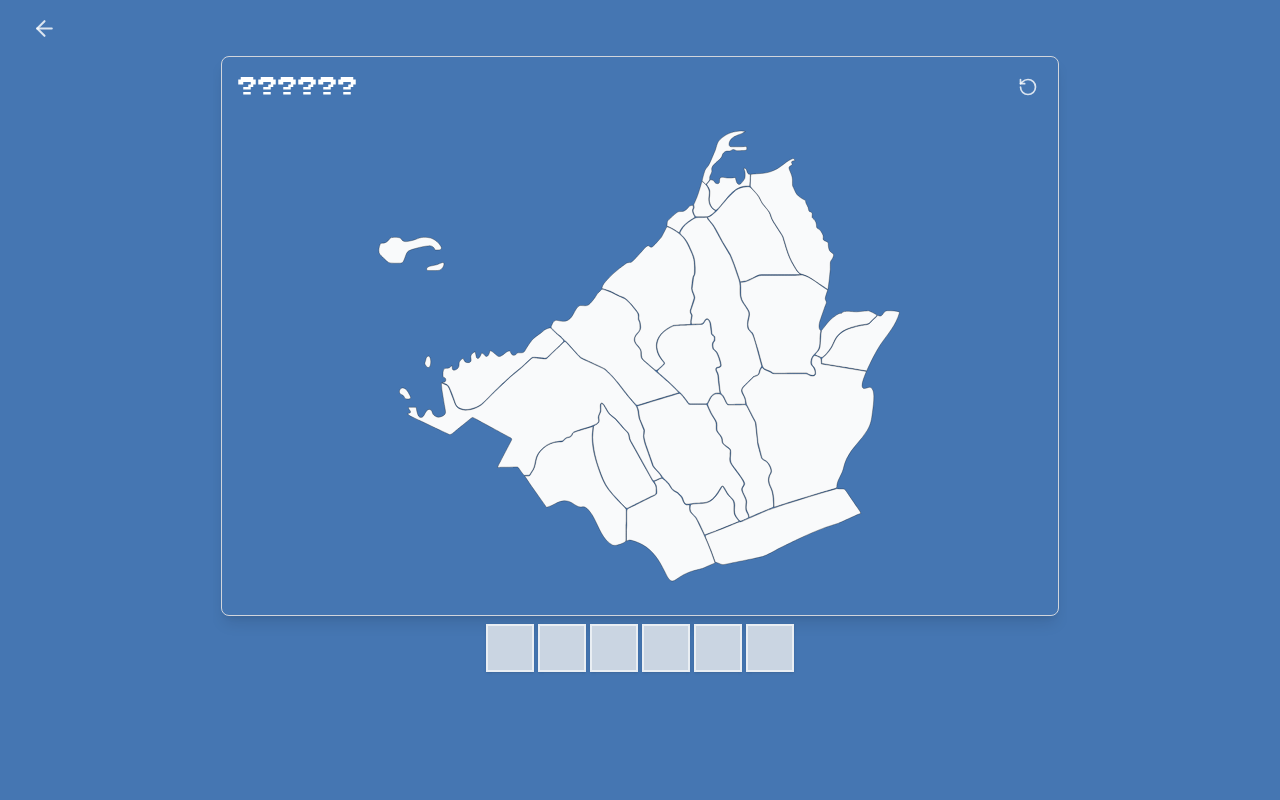
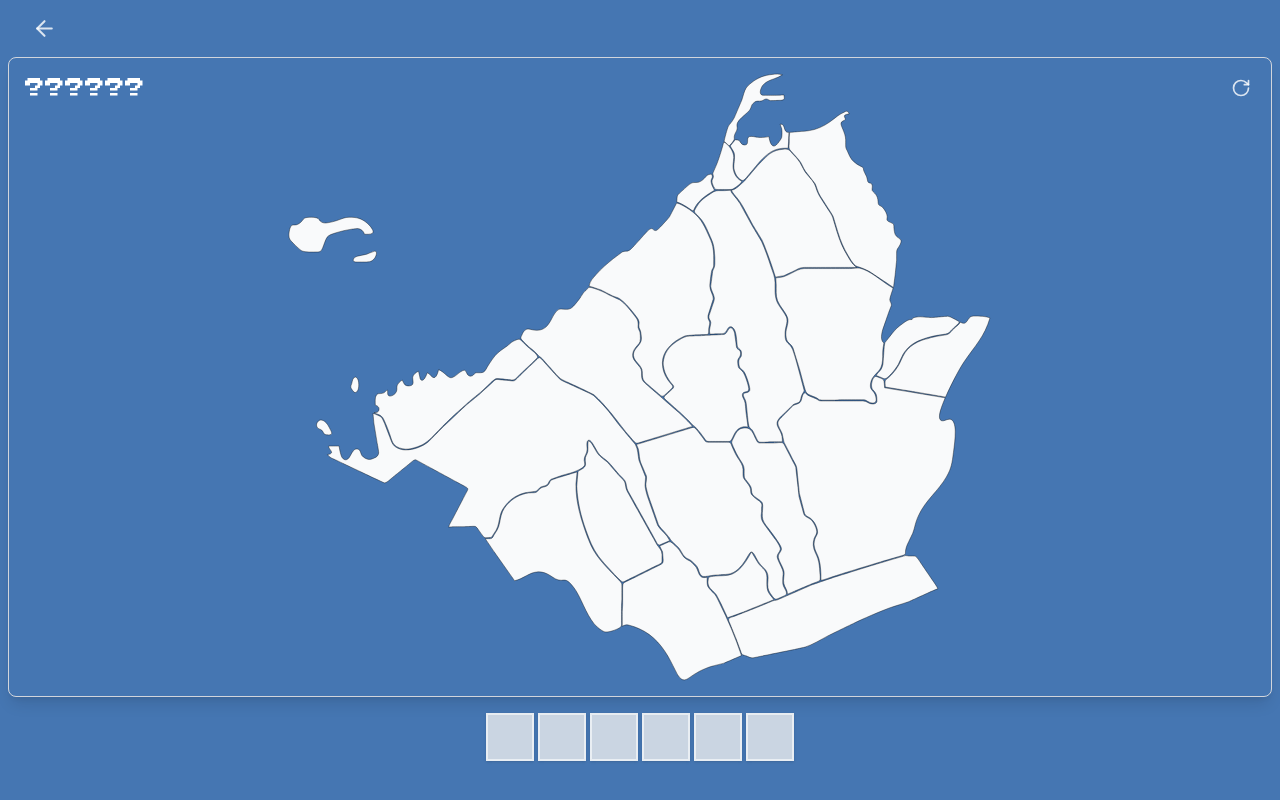
Before and after one commit to JeyBySy/MapaManiaPH, a React (Vite) app: page /quickstart in a window 1280 px wide. Built offline with nearby package versions, Linux system fonts and the light colour scheme.

Commit message:
Update Mobile responsive

```diff
--- a/src/components/HomeButton.tsx
+++ b/src/components/HomeButton.tsx
@@ -10,7 +10,7 @@ const HomeButton: React.FC<HomeButtonProps> = ({ titlePage }) => {
     const navigate = useNavigate();
 
     return (
-        <div className="w-full lg:absolute h-fit flex items-center gap-3 lg:px-4 justify-start hover:border-gray-400 dark:hover:border-gray-600 transition-all duration-200">
+        <div className="w-full h-fit flex items-center gap-3 lg:px-4 justify-start  transition-all duration-200">
             <button
                 onClick={() => navigate(-1)}
                 className="w-fit items-center rounded p-4 gap-1 text-white/80 hover:text-white dark:text-gray-300/80 dark:hover:text-gray-300 cursor-pointer focus:outline focus:outline-gray-400 dark:focus:outline-gray-600 transition-all duration-200"
--- a/src/components/Keyboard.tsx
+++ b/src/components/Keyboard.tsx
@@ -89,7 +89,7 @@ const Keyboard: React.FC<KeyboardProps> = ({ value, onType, limit, onSubmit, pro
 
 
   return (
-    <div className="w-full mx-auto relative bg-retro-main dark:bg-retro-bg">
+    <div className="w-full container mx-auto relative bg-retro-main dark:bg-retro-bg">
       <div className="flex flex-col gap-1">
         {KEYBOARD_ROWS.map((row, rowIndex) => (
           <div key={rowIndex} className="flex justify-center gap-1">
@@ -131,7 +131,7 @@ const Keyboard: React.FC<KeyboardProps> = ({ value, onType, limit, onSubmit, pro
               return (
                 <button
                   key={key}
-                  className="bg-white lg:text-[100%] text-[50%] hover:bg-white/80 dark:bg-gray-600 dark:hover:bg-gray-500 dark:hover:text-white rounded text-xs dark:text-white/80 text-slate-600 text-shadow hover:text-slate-800 shadow transition-colors w-fit px-3 py-5 flex items-center justify-center cursor-pointer"
+                  className="bg-white lg:text-[100%] text-[55%] hover:bg-white/80 dark:bg-gray-600 dark:hover:bg-gray-500 dark:hover:text-white rounded text-xs dark:text-white/80 text-slate-600 text-shadow hover:text-slate-800 shadow transition-colors w-fit px-[3.2%] md:px-3 py-5 flex items-center justify-center cursor-pointer"
                   onClick={(e) => {
                     (e.target as HTMLButtonElement).blur()
                     handleKeyClick(key.toLowerCase())
--- a/src/components/MapSVG.tsx
+++ b/src/components/MapSVG.tsx
@@ -20,7 +20,7 @@ interface SVGProps {
 const MapSVG: React.FC<SVGProps> = ({
     provinceName,
     pathsData,
-    mode,
+    mode = 'explore',
     isSubmitted = true,
     correctGuesses = [],
     onPathClick,
@@ -35,16 +35,15 @@ const MapSVG: React.FC<SVGProps> = ({
 
     const isPanning = useRef(false);
     const startPoint = useRef({ x: 0, y: 0 });
-
     const scaleRef = useRef(1);
     const translateRef = useRef({ x: 0, y: 0 });
     const [hasZoomed, setHasZoomed] = useState(false);
 
-
+    // Handle initial map loading
     useEffect(() => {
         const loadMap = async () => {
             if (provinceName) {
-                setHasZoomed(false)
+                setHasZoomed(false);
                 setIsLoading(true);
                 scaleRef.current = 1;
                 translateRef.current = { x: 0, y: 0 };
@@ -61,49 +60,35 @@ const MapSVG: React.FC<SVGProps> = ({
             const { x, y } = translateRef.current;
             const scale = scaleRef.current;
             gRef.current.setAttribute('transform', `translate(${x},${y}) scale(${scale})`);
-            setHasZoomed(scale !== 1 || x !== 0 || y !== 0); // Track if zoomed or panned
+            setHasZoomed(scale !== 1 || x !== 0 || y !== 0);
         }
     };
 
-    const svgPoint = (event: React.WheelEvent<SVGSVGElement>) => {
-        const svg = svgRef.current;
-        if (!svg) return { x: 0, y: 0 };
-
-        const pt = svg.createSVGPoint();
-        pt.x = event.clientX;
-        pt.y = event.clientY;
-
-        const cursorPt = pt.matrixTransform(svg.getScreenCTM()?.inverse());
-        return { x: cursorPt.x, y: cursorPt.y };
-    };
-
-
+    // Cursor location
     const getSvgPoint = (clientX: number, clientY: number) => {
         const svg = svgRef.current;
+
         if (!svg) return { x: 0, y: 0 };
 
         const pt = svg.createSVGPoint();
         pt.x = clientX;
         pt.y = clientY;
-        const cursor = pt.matrixTransform(svg.getScreenCTM()?.inverse());
-        return cursor;
+        return pt.matrixTransform(svg.getScreenCTM()?.inverse());
     };
 
     const handleWheel = (e: React.WheelEvent<SVGSVGElement>) => {
         if (!isZoomable) return;
-
         e.preventDefault();
 
         const zoomSpeed = 0.1;
         const direction = e.deltaY > 0 ? -1 : 1;
+        const newScale = scaleRef.current * (1 + zoomSpeed * direction);
 
-        const newScale = scaleRef.current * (1 + zoomSpeed * direction);
         const clampedScale = Math.max(0.5, Math.min(newScale, 10));
 
-        const { x: cursorX, y: cursorY } = svgPoint(e);
+        const { x: cursorX, y: cursorY } = getSvgPoint(e.clientX, e.clientY);
         const scaleChange = clampedScale / scaleRef.current;
 
-        // Adjust translation to keep the zoom centered at the cursor
         translateRef.current.x = cursorX - (cursorX - translateRef.current.x) * scaleChange;
         translateRef.current.y = cursorY - (cursorY - translateRef.current.y) * scaleChange;
 
@@ -116,18 +101,21 @@ const MapSVG: React.FC<SVGProps> = ({
         translateRef.current = { x: 0, y: 0 };
         applyTransform();
     };
+
     const handleMouseDown = (e: React.MouseEvent<SVGSVGElement>) => {
         if (!isZoomable) return;
         isPanning.current = true;
-        const { x, y } = getSvgPoint(e.clientX, e.clientY);
-        startPoint.current = { x, y };
+        startPoint.current = getSvgPoint(e.clientX, e.clientY);
+    };
+
+    const handleMouseUp = () => {
+        if (!isZoomable) return;
+        isPanning.current = false;
     };
 
     const handleMouseMove = (e: React.MouseEvent<SVGSVGElement>) => {
         if (!isZoomable || !isPanning.current) return;
-
         const { x, y } = getSvgPoint(e.clientX, e.clientY);
-
         const dx = x - startPoint.current.x;
         const dy = y - startPoint.current.y;
 
@@ -138,56 +126,70 @@ const MapSVG: React.FC<SVGProps> = ({
         applyTransform();
     };
 
-    const handleMouseUp = () => {
-        if (!isZoomable) return;
-        isPanning.current = false;
+    const handlePathClick = (pathId: string | undefined | null) => {
+        if (!pathId || !onPathClick) return;
+        if (mode === 'guess') {
+            onPathClick(pathId);
+        } else if (mode === 'explore') {
+            onPathClick(pathId);
+        }
     };
 
-
-
+    const handleSvgRef = (node: SVGSVGElement | null) => {
+        if (node) {
+            svgRef.current = node;
+            const stopScroll = (e: WheelEvent) => e.preventDefault();
+            node.addEventListener('wheel', stopScroll, { passive: false });
+            return () => {
+                node.removeEventListener('wheel', stopScroll);
+            };
+        }
+    };
 
     if (!province) return null;
-
-    const isGuessMode = mode === 'guess';
-    const isExploreMode = mode === 'explore';
 
     return (
         <>
             {isLoading ? (
                 <ProvinceSkeleton />
             ) : (
-                <div className="flex flex-col items-center justify-between h-full w-full">
-                    {/* For Explorer location name */}
-                    <div className="w-full text-start px-5 lg:pb-10 h-0 ">
+                <div className="flex flex-col items-center justify-between h-full w-full ">
+                    {selectedLocationId && (
+                        <div className="w-full text-start absolute p-4 text-white">
+                            <div className='dark:bg-retro-bg/90  bg-retro-main/90 w-fit p-2 rounded '>
                                 <TypingText
                                     text={selectedLocationId}
                                     isSubmitted={true}
                                     isMasked={false}
-                            className={`text-green-500 text-sm lg:text-2xl text-shadow`}
+                                    className="text-green-500 text-sm lg:text-2xl text-shadow"
                                 />
                             </div>
+                        </div>
+                    )}
+
                     {isZoomable && hasZoomed && (
                         <button
-                            title='Reset Zoom'
+                            title="Reset Zoom"
                             onClick={(e) => {
-                                (e.currentTarget as HTMLButtonElement).blur()
-                                resetTransform()
+                                (e.currentTarget as HTMLButtonElement).blur();
+                                resetTransform();
                             }}
-                            className="z-50 mb-2 px-2 py-2 cursor-pointer dark:text-white text-neutral-700 dark:bg-retro-bg  bg-white rounded-md transition absolute bottom-4 right-4"
+                            className="z-50 mb-2 px-2 py-2 cursor-pointer dark:text-white text-neutral-700 dark:bg-retro-bg border bg-white rounded-md transition absolute bottom-4 right-4"
                         >
                             <ZoomOut />
                         </button>
                     )}
 
                     <svg
-                        ref={svgRef}
+                        ref={handleSvgRef}
                         xmlns="http://www.w3.org/2000/svg"
-                        className={`w-full flex-1 ${isGuessMode && !isSubmitted ? 'pointer-events-none' : 'pointer-events-auto'}`}
+                        className={`w-full flex-1 z-0 ${mode === 'guess' && !isSubmitted ? 'pointer-events-none' : 'pointer-events-auto'
+                            }`}
                         viewBox={province.viewBox || '0 0 100 100'}
                         onWheel={handleWheel}
                         onMouseDown={handleMouseDown}
+                        onMouseUp={handleMouseUp}
                         onMouseMove={handleMouseMove}
-                        onMouseUp={handleMouseUp}
                         onMouseLeave={handleMouseUp}
                     >
                         <g ref={gRef}>
@@ -195,8 +197,11 @@ const MapSVG: React.FC<SVGProps> = ({
                                 const isPathCorrect = path.id && correctGuesses.some(([_, id]) => id === path.id);
                                 const isSelected = path.id === selectedLocationId;
 
-                                const hoverFill = isGuessMode ? 'fill-accent-hover' : 'hover:fill-green-400';
-                                const baseFill = isPathCorrect ? 'fill-accent' : `fill-gray-50 dark:fill-gray-200`;
+                                const baseFill = isPathCorrect
+                                    ? 'fill-accent'
+                                    : 'fill-gray-50 dark:fill-gray-200';
+
+                                const hoverFill = mode === 'guess' ? 'fill-accent-hover' : 'hover:fill-green-400';
 
                                 const dynamicFill = isSelected
                                     ? 'fill-green-400'
@@ -213,22 +218,23 @@ const MapSVG: React.FC<SVGProps> = ({
                                         stroke="black"
                                         onClick={(e) => {
                                             e.preventDefault();
-                                            if (isGuessMode && path.id && onPathClick) {
-                                                onPathClick(path.id);
-                                            } else if (!isGuessMode && path.id && selectedLocationId && onPathClick) {
-                                                onPathClick(path.id);
-                                            }
+                                            handlePathClick(path.id);
                                         }}
                                     >
-                                        {isPathCorrect && (<title>{label}</title>)}
-                                        {!isGuessMode && <title>{path.id}</title>}
+                                        <title>
+                                            {mode === 'guess' && isPathCorrect
+                                                ? label
+                                                : mode === 'explore'
+                                                    ? path.id
+                                                    : ''}
+                                        </title>
                                     </path>
                                 );
                             })}
                         </g>
                     </svg>
 
-                    {isExploreMode && (
+                    {mode === 'explore' && (
                         <p className="text-center text-xs sm:text-sm p-2 break-words line-clamp-2 w-full">
                             {formatProvinceName(provinceName)}
                         </p>
--- a/src/pages/Modes/ExploreMap/ExploreMapPage.tsx
+++ b/src/pages/Modes/ExploreMap/ExploreMapPage.tsx
@@ -27,7 +27,7 @@ const ExploreMapPage: React.FC = () => {
       <main className="flex container mx-auto flex-col justify-between w-full h-fit lg:p-4">
         {!isProvincePage && (
           <>
-            <div className="w-full mx-auto px-5 lg:mt-14 flex items-center lg:justify-end justify-center">
+            <div className="w-full mx-auto px-5 flex items-center lg:justify-end justify-center">
               <input
                 className="p-2 rounded border w-full lg:w-fit"
                 type="text"
--- a/src/pages/Modes/QuickStartMode.tsx
+++ b/src/pages/Modes/QuickStartMode.tsx
@@ -1,12 +1,13 @@
 import React, { useState, useRef, useEffect } from "react"
 import { useProvince } from "../../hooks/useProvince"
 import Keyboard from "../../components/Keyboard"
-import { MapPin, RotateCcw } from "lucide-react"
+import { ChevronDown, MapPin, RotateCw } from "lucide-react"
 import ProvinceSkeleton from "../../components/Skeleton/ProvinceSkeleton"
 import TypingText from "../../components/TypingText"
 import { useUniquePathId } from "../../hooks/useUniquePath"
 import MapSVG from "../../components/MapSVG"
 import { isMobile } from "react-device-detect"
+import { AnimatePresence, motion } from "framer-motion"
 
 const QuickStartMode: React.FC = () => {
   const { provinceOutline, nextProvince, locationName, refreshPaths } =
@@ -22,6 +23,8 @@ const QuickStartMode: React.FC = () => {
   const itemRefs = useRef<(HTMLDivElement | null)[]>([]);
   const nextButtonRef = useRef<HTMLButtonElement>(null);
   const isCompleted = correctGuesses.length === locationName.length
+  const [isSpinning, setIsSpinning] = useState(false)
+  const [isCollapsed, setIsCollapsed] = useState(false)
 
   const handleSubmit = () => {
     setSubmitted(true)
@@ -32,6 +35,7 @@ const QuickStartMode: React.FC = () => {
   }
 
   const handleNextProvince = async () => {
+    setIsSpinning(true)
     const prevProvince = provinceOutline
     setTypedText("")
     setCurrentStep(0)
@@ -47,6 +51,10 @@ const QuickStartMode: React.FC = () => {
     setTimeout(() => {
       inputRef.current?.focus()
     }, 0)
+
+    setTimeout(() => {
+      setIsSpinning(false)
+    }, 900)
   }
 
   const handlePathClick = (clickedId: string) => {
@@ -59,12 +67,11 @@ const QuickStartMode: React.FC = () => {
 
     const expectedAnswer = locationName[currentStep]
 
-    if (
-      cityName.trim().toLowerCase() === expectedAnswer?.trim().toLowerCase()
-    ) {
+    if (cityName.trim().toLowerCase() === expectedAnswer?.trim().toLowerCase()) {
       setCorrectGuesses((prev) => [...prev, [cityName, clickedId]])
       setCurrentStep((prev) => prev + 1) // move to next city
     }
+
   }
 
   useEffect(() => {
@@ -95,32 +102,70 @@ const QuickStartMode: React.FC = () => {
 
 
   return (
-    <div className="flex flex-col lg:flex-row gap-6 lg:mt-14 lg:h-fit justify-center">
+    <div className="lg:flex lg:flex-row gap-1 lg:h-fit justify-center lg:container lg:mx-auto">
       {/* LEFT: Location List */}
-      <div className={`w-full lg:w-1/5 flex-col h-[40vh] lg:h-fit  ${submitted ? 'lg:flex' : 'hidden'}`}>
-        <div className="sticky top-0 z-20 bg-gradient-to-r dark:from-green-800 dark:to-green-600/50 from-green-800/80 to-green-600 text-white font-semibold p-4 rounded-t-md shadow-md">
-          <p className="text-xs lg:text-sm uppercase tracking-wider">
+      <div className={`w-full absolute  bottom-0 lg:static lg:w-4/12 flex-col lg:h-[80vh] z-50 ${submitted ? 'lg:flex' : 'hidden'}`}>
+        <div className="sticky top-0 bg-gradient-to-r dark:from-green-800 dark:to-green-600 from-green-800 to-green-600 text-white font-semibold shadow-md rounded-t-md flex justify-between items-center z-40">
+          <p className="text-xs lg:text-sm hidden lg:block uppercase tracking-wider p-4">
             Guess the Location
           </p>
+          <div className="text-xs lg:text-sm uppercase tracking-wider pl-3 lg:hidden">
+            {locationName[currentStep] === undefined ? (
+              "Complete"
+            ) : (
+              <div className="flex flex-col">
+                <AnimatePresence mode="wait">
+                  <motion.p
+                    key={`location-${currentStep}`}
+                    className="text-base capitalize flex gap-1 "
+                    initial={{ x: -40, opacity: 0 }}
+                    animate={{ x: 0, opacity: 1 }}
+                    exit={{ x: 40, opacity: 0 }}
+                    transition={{
+                      type: "tween",
+                      ease: "easeInOut",
+                      duration: 0.2
+                    }}
+                  >
+                    <MapPin className={`transition-all  w-6 h-6 dark:text-neutral-100 text-retro-mint-text`} />
+                    {locationName[currentStep]}
+                  </motion.p>
+                </AnimatePresence>
+              </div>
+
+            )}
+          </div>
+          <button
+            title="Show All"
+            onClick={() => setIsCollapsed((prev) => !prev)}
+            className="p-4 text-white hover:text-gray-300 transition-transform cursor-pointer rounded lg:hidden"
+          >
+            <ChevronDown className={`w-6 h-6 transition-transform ${isCollapsed ? "rotate-180" : ""}`}
+            />
+          </button>
         </div>
-        <div className="flex flex-col gap-2 h-full overflow-y-auto bg-neutral-200 dark:bg-gray-800 border border-gray-300 dark:border-gray-700 rounded-b-md p-4 shadow-inner">
+        <div className={`transition-all duration-300 ease-in-out flex flex-col gap-2 lg:max-h-none lg:h-full lg:p-2 border overflow-hidden  bg-neutral-200 dark:bg-gray-800 border-gray-300 dark:border-gray-700 shadow-inner
+            ${isCollapsed
+            ? 'max-h-0 p-0'
+            : 'max-h-[30vh] p-2 overflow-y-auto lg:max-h-none'}`
+        }>
+
           {submitted && typedText.length !== 0 ? (
             locationName.map((path, index) => {
               const isCurrentStep = index === currentStep
               const isLocationCorrect = correctGuesses.some(([id]) => id === path)
-
               return (
                 <div
                   key={index}
                   ref={(el) => {
                     itemRefs.current[index] = el
                   }}
-                  className={`flex items-center gap-3 p-3 border  border-gray-300 dark:border-gray-700 rounded-md transition-all shadow text-shadow-2xs
+                  className={`z-40 flex  items-center gap-3 p-2 lg:p-3 border  border-gray-300 dark:border-gray-700 rounded-md transition-all shadow text-shadow-2xs
                   ${isCurrentStep ? " bg-neutral-50 text-gray-400 cursor-pointer dark:bg-gray-200 dark:text-gray-600 " :
                       isLocationCorrect ? "text-retro-mint-text dark:text-white bg-retro-mint dark:bg-retro-purple" :
                         "text-gray-400/20 bg-gray-300 dark:bg-gray-700/40 dark:text-gray-500"}`}
                 >
-                  <MapPin className={`transition-all  w-6 h-6 ${isLocationCorrect ? "dark:text-neutral-100 text-retro-mint-text" : "dark:text-neutral-600 text-gray-400"}`} />
+                  <MapPin className={`transition-all  w-6 h-6 ${isLocationCorrect ? "dark:text-neutral-200 text-retro-mint-text" : "dark:text-neutral-600 text-gray-400"}`} />
                   <TypingText
                     text={path}
                     isSubmitted={true}
@@ -147,11 +192,11 @@ const QuickStartMode: React.FC = () => {
       </div>
 
       {/* RIGHT: Map Display*/}
-      <div className="w-full lg:w-2/3 px-2 overflow-hidden">
+      <div className="grid grid-rows-[1fr_auto] lg:block lg:grid-rows-none h-fit w-full px-2 lg:w-12/12 lg:h-auto mx-auto overflow-hidden relative ">
         {/* Map */}
-        <div className="w-full h-[60vh] lg:h-[70vh] py-5 bg-transparent border relative border-gray-300 dark:border-gray-700 rounded-lg shadow-lg ">
+        <div className={`w-full mx-auto ${submitted ? 'h-[85vh]' : 'h-[70vh]'} relative lg:h-[80vh] bg-transparent border border-gray-300 dark:border-gray-700 rounded-lg shadow-lg z-30`}>
           {/* Province Name */}
-          <div className="absolute left-0 top-0 z-50 py-4 px-4">
+          <div className="absolute left-0 top-0 z-10 py-4 px-4">
             <TypingText
               text={provinceOutline}
               isSubmitted={submitted}
@@ -163,17 +208,19 @@ const QuickStartMode: React.FC = () => {
 
           {/* Next Province Button */}
           <button
+            title="Change Province"
             onClick={(e) => {
               (e.currentTarget as HTMLButtonElement).blur()
               handleNextProvince()
             }}
-            className="absolute top-1 right-1  hover:outline-1 outline-gray-500/50 w-auto dark:text-gray-400 dark:hover:text-gray-100 text-white/80 hover:text-white px-4 py-4 rounded-md cursor-pointer z-50"
+            className={`z-40 absolute top-1 right-1  hover:outline-1 outline-gray-500/50 w-auto dark:text-gray-400 dark:hover:text-gray-100 text-white/80 hover:text-white px-4 py-4 rounded-md cursor-pointer
+              ${isSpinning ? 'pointer-events-none' : 'pointer-events-auto'}`}
           >
-            <RotateCcw width={20} height={20} />
+            <RotateCw width={20} height={20} className={isSpinning ? 'animate-[spin_0.5s_linear]' : ''} />
           </button>
 
           {/* Province Map */}
-          <div className="relative w-full h-full  flex-6/12 flex items-center justify-center p-2">
+          <div className="relative w-full h-full flex py-2 items-center justify-center z-20">
             {submitted && !showMap ? (
               <ProvinceSkeleton />
             ) : (
@@ -195,18 +242,17 @@ const QuickStartMode: React.FC = () => {
         </div>
 
         {/* Typing and next province button */}
-        <div className="flex flex-col w-full h-fit">
+        <div className="flex flex-col  justify-end mx-auto items-center w-full">
           {/* Keyboard */}
           {!submitted && (
-            <div className="flex flex-col w-full items-center gap-4 p-2 relative">
-
+            <>
               {/* Typing Squares */}
-              <div className="flex flex-wrap gap-1 justify-center">
+              <div className="flex items-center flex-wrap gap-1 justify-center py-4 px-2">
                 {provinceOutline.split("").map((char, i) => (
                   <div
                     key={i}
-                    className={`w-9 h-9 md:w-12 md:h-12 border-2 flex items-center justify-center text-center text-sm lg:text-lg font-bold uppercase
-            ${char === "_"
+                    className={`w-10 h-10 md:w-12 md:h-12 border-2 flex items-center justify-center text-center text-sm lg:text-lg font-bold uppercase
+                      ${char === "_"
                         ? "border-transparent bg-transparent"
                         : typedText[i]
                           ? "dark:border-white/20 dark:bg-slate-600 bg-white text-slate-600 dark:text-white border-white/40 shadow text-shadow-2xs"
@@ -214,17 +260,16 @@ const QuickStartMode: React.FC = () => {
                       }`}
                   >
                     {char === "_" ? (
-                      <span className="w-9 h-9 md:w-12 md:h-12 border-b-2 dark:border-gray-600 border-gray-100" />
+                      <span className="w-10 h-10 md:w-12 md:h-12 border-b-2 dark:border-gray-600 border-gray-100 " />
                     ) : (
                       typedText[i] || ""
                     )}
                   </div>
                 ))}
               </div>
-
               {/* Mobile Keyboard */}
               <div
-                className={`mx-auto w-full ${isMobile ? "mb-2" : "hidden"} lg:static lg:w-fit`}>
+                className={`mx-auto container ${isMobile ? "mb-2" : "hidden"} lg:static lg:w-fit`}>
                 <Keyboard
                   value={typedText}
                   onType={setTypedText}
@@ -233,15 +278,16 @@ const QuickStartMode: React.FC = () => {
                   provinceValue={provinceOutline}
                 />
               </div>
-            </div>
+            </>
           )}
+
           {/* Next Province Button */}
           {isCompleted && (
-            <div className="w-full flex items-center justify-center py-4">
+            <div className="w-full absolute h-full bg-retro-bg/80 rounded-lg  flex items-center justify-center py-4 z-40">
               <button
                 ref={nextButtonRef}
                 onClick={() => handleNextProvince()}
-                className="cursor-pointer p-4 text-sm dark:bg-green-800 bg-green-600 w-full lg:w-fit rounded"
+                className="cursor-pointer p-3 text-sm lg:dark:bg-green-800/90 dark:hover:bg-green-600 bg-green-600 w-fit rounded hover:shadow-2xl"
               >
                 Next Province
               </button>
@@ -249,7 +295,7 @@ const QuickStartMode: React.FC = () => {
           )}
         </div>
       </div>
-    </div>
+    </div >
 
   )
 }
```
Also changed, not shown: src/pages/Modes/ExploreMap/ProvincePage.tsx (+24 -4 lines). Lines whose indentation alone changed are shown as unchanged.
